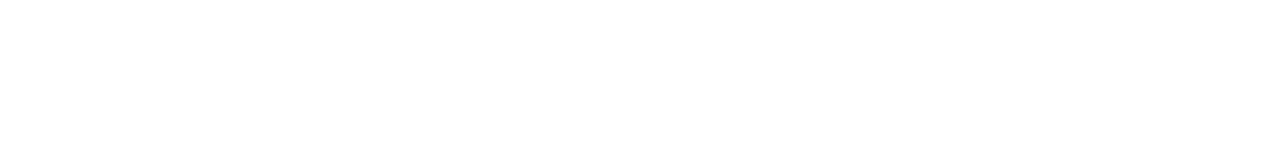
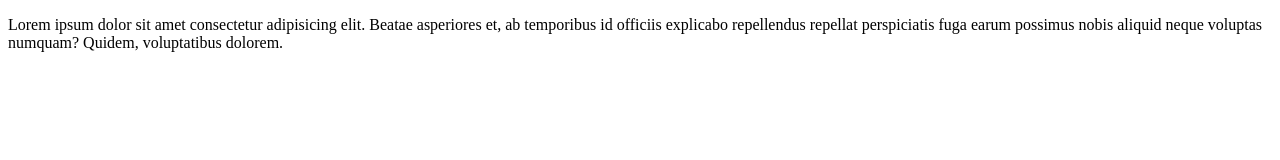
Before and after one commit to JoseBarreraR/clase_git, a plain HTML site: page index.html in a window 1280 px wide. Drawn offline with Linux system fonts and the light colour scheme.

Commit message:
etiquetas basicas html index

```diff
--- a/index.html
+++ b/index.html
@@ -7,6 +7,8 @@
     <title>Document</title>
 </head>
 <body>
-
+    <title>lkjasdasd</title>
+    <p>Lorem ipsum dolor sit amet consectetur adipisicing elit. Beatae asperiores et, ab temporibus id officiis explicabo repellendus
+         repellat perspiciatis fuga earum possimus nobis aliquid neque voluptas numquam? Quidem, voluptatibus dolorem.</p>
 </body>
 </html>
```
